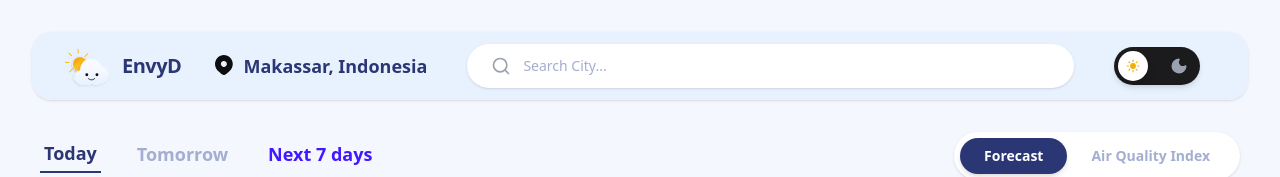
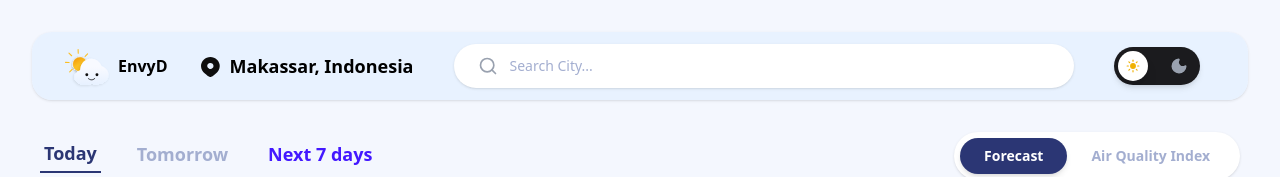
Before and after one commit to SaidaMuthia/envyd, a Next.js app: page / in a window 1280 px wide. Shown: the top 177 px of the page. Built offline with nearby package versions, Linux system fonts and the light colour scheme.

Commit message:
update header layout and text colors

```diff
--- a/src/components/layout/Header.tsx
+++ b/src/components/layout/Header.tsx
@@ -12,21 +12,21 @@ export default function Header() {
       <div className="flex items-center gap-8 w-full lg:w-auto justify-between lg:justify-start">
 
         {/* Logo */}
-        <div className="flex items-center gap-3">
+        <div className="flex items-center gap-2">
             <img
               src="/images/Logo.svg"
               alt="EnvyD Logo"
               className="w-[50px] h-[50px] object-contain"
             />
-            <span className="font-bold text-[#2B3674] text-xl tracking-tight">EnvyD</span>
+            <span className="font-bold text-[#000000]">EnvyD</span>
         </div>
 
         {/* Lokasi */}
-        <div className="flex items-center gap-2 text-[#2B3674]">
+        <div className="flex items-center gap-2 text-[#000000]">
           <img
             src="/images/Location_icon.svg"
             alt="Location Icon"
-            className="w-[22px] h-[22px] object-contain"
+            className="w-[22px] h-[22px] object-contain mt-1"
           />
           <span className="font-bold text-lg">Makassar, Indonesia</span>
         </div>
```
